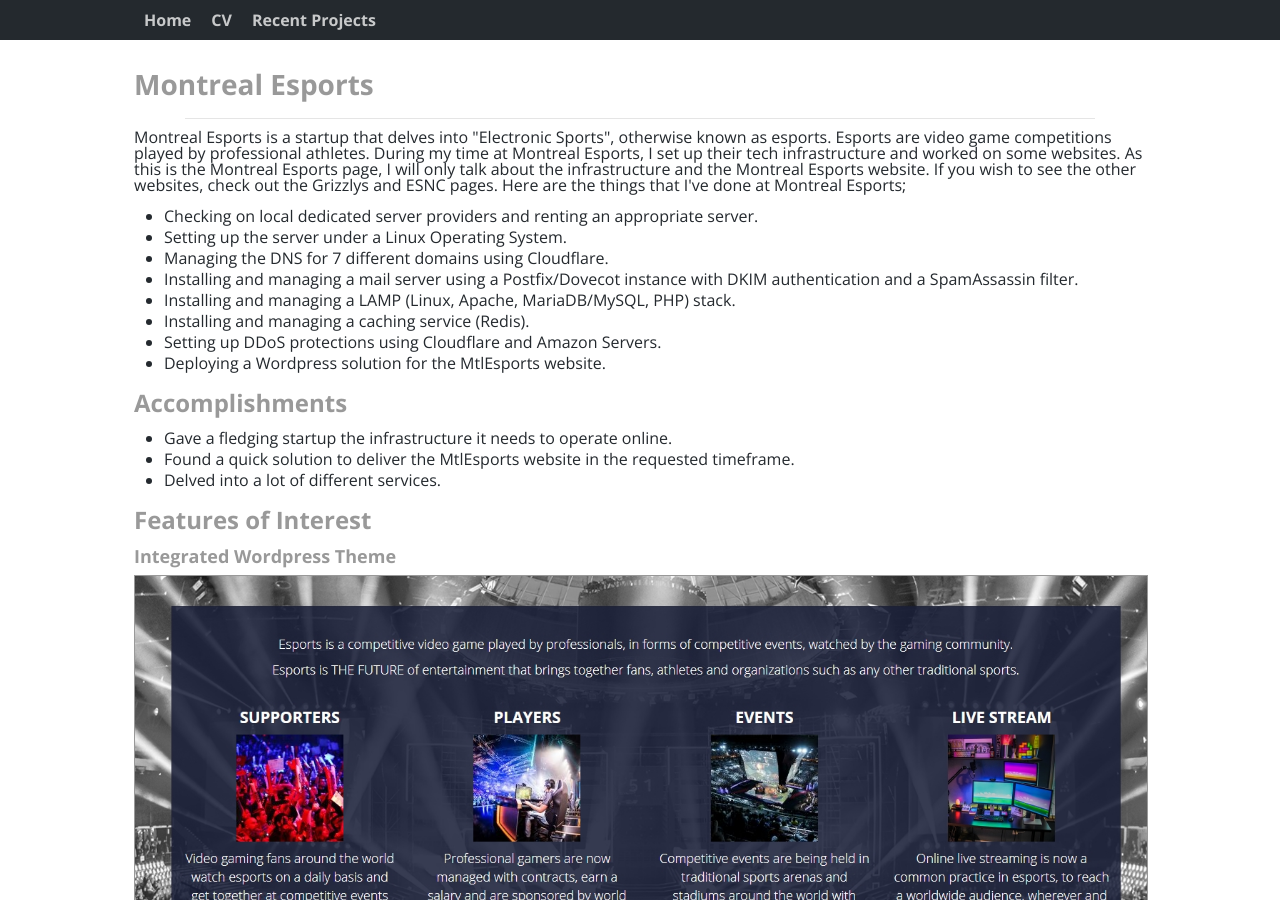
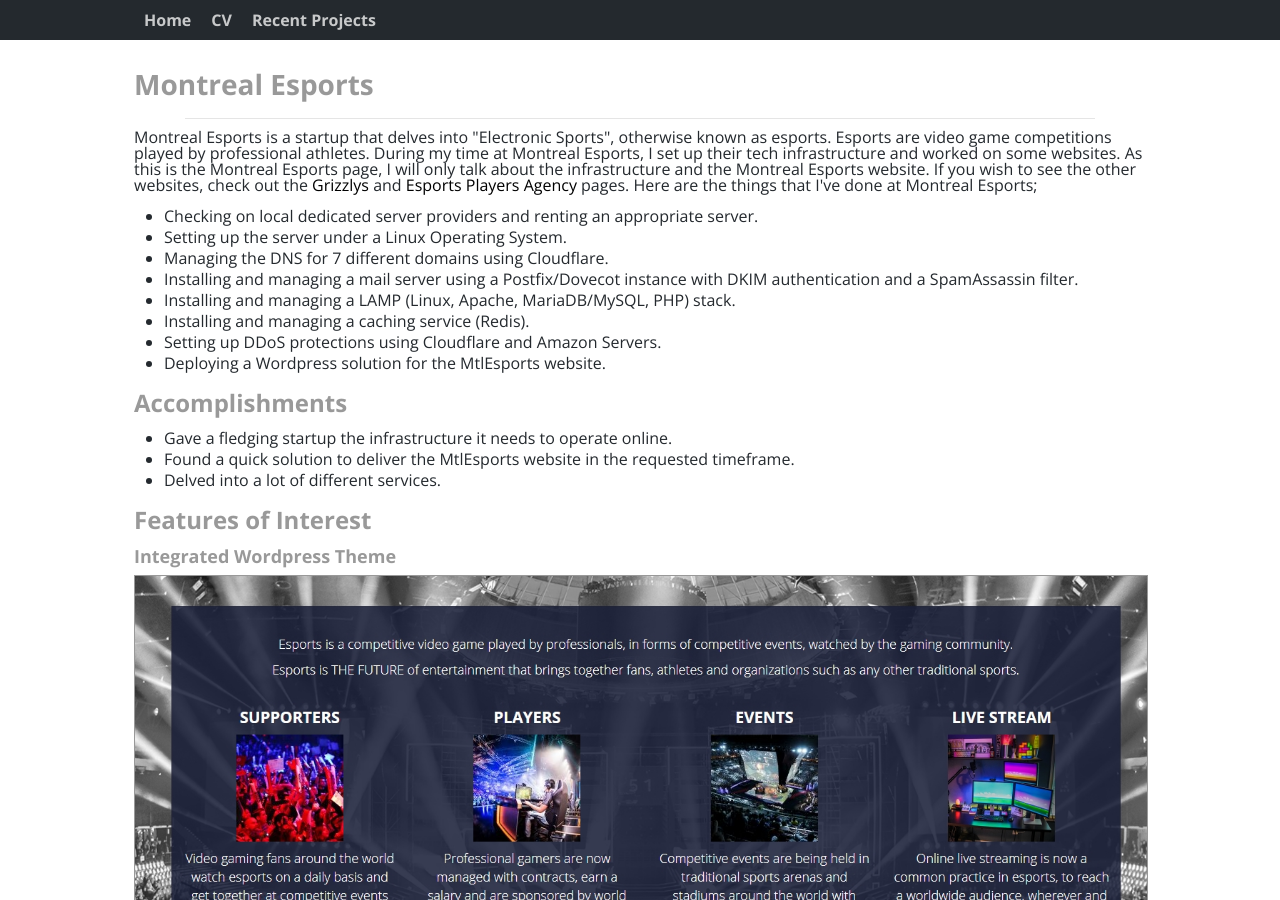
Before and after one commit to stephaneham/stephaneham.github.io, a Jekyll site: the page built from mtlesports/index.html, in a window 1280 px wide and 900 px high. Built offline with Jekyll 4.4.1, drawn with Linux system fonts in a browser that asks for light colours.

Commit message:
Update index.html

```diff
--- a/mtlesports/index.html
+++ b/mtlesports/index.html
@@ -4,7 +4,7 @@
 ---
 <div class="project">
   <h1> Montreal Esports </h1>
-  <p> Montreal Esports is a startup that delves into "Electronic Sports", otherwise known as esports. Esports are video game competitions played by professional athletes. During my time at Montreal Esports, I set up their tech infrastructure and worked on some websites. As this is the Montreal Esports page, I will only talk about the infrastructure and the Montreal Esports website. If you wish to see the other websites, check out the Grizzlys and ESNC pages. Here are the things that I've done at Montreal Esports; </p>
+  <p> Montreal Esports is a startup that delves into "Electronic Sports", otherwise known as esports. Esports are video game competitions played by professional athletes. During my time at Montreal Esports, I set up their tech infrastructure and worked on some websites. As this is the Montreal Esports page, I will only talk about the infrastructure and the Montreal Esports website. If you wish to see the other websites, check out the <a href="/grizzlys/"> Grizzlys </a> and <a href="esportsplayersagency"> Esports Players Agency </a> pages. Here are the things that I've done at Montreal Esports; </p>
   <ul>
   <li> Checking on local dedicated server providers and renting an appropriate server. </li>
   <li> Setting up the server under a Linux Operating System. </li>
```
